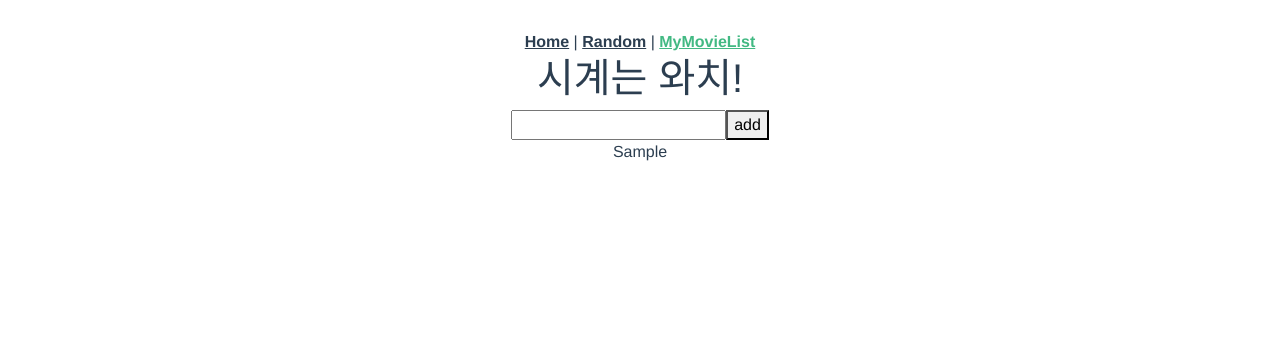
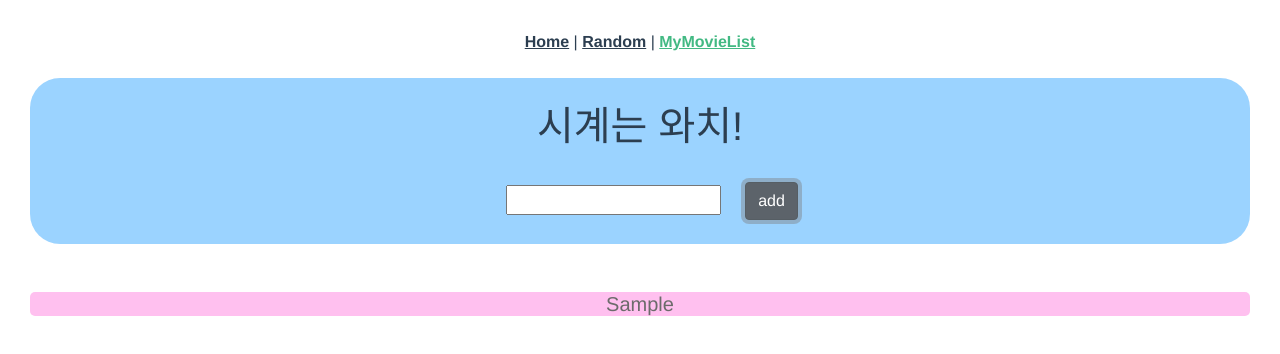
Before and after one commit to holawan/Vue-Pjt01, a Vue app: page /watch-list in a window 1280 px wide. Both pictures are taken after typing "Sample" into the empty fields and a click on the button "add". Shown: the top 354 px of the page. Built offline with nearby package versions, Linux system fonts and the light colour scheme.

Commit message:
[update] watch list css 적용

```diff
--- a/src/components/WatchListForm.vue
+++ b/src/components/WatchListForm.vue
@@ -1,8 +1,17 @@
 <template>
   <div>
-    <h1>시계는 와치!</h1>
-    <input type="text" @keyup.enter="inputMovie" v-model="movieTitle">
-    <button @click="inputMovie">add</button>
+    <br>
+    <div id="mainWatch">
+      <br>
+      <h1>시계는 와치!</h1>
+      <br>
+      <input class="mx-4" type="text" @keyup.enter="inputMovie" v-model="movieTitle">
+      <button class="btn btn-secondary" @click="inputMovie">add</button>
+      <br>
+      <br>
+    </div>
+    <br>
+    <br>
   </div>
 </template>
 
@@ -26,5 +35,8 @@ export default {
 </script>
 
 <style>
-
+#mainWatch{
+  background-color: rgba(131, 201, 255, 0.803);
+  border-radius: 30px;
+}
 </style>
--- a/src/components/WatchListItem.vue
+++ b/src/components/WatchListItem.vue
@@ -1,6 +1,9 @@
 <template>
+
   <div>
-    {{wannabe}}
+    <div class="contents">
+      <h5> {{wannabe}}</h5>
+    </div>
   </div>
 </template>
 
@@ -18,5 +21,9 @@ export default {
 </script>
 
 <style>
-
+.contents{
+  background-color: rgb(255, 192, 239);
+  border-radius: 5px;
+  color: rgb(108, 107, 107);
+}
 </style>
```
